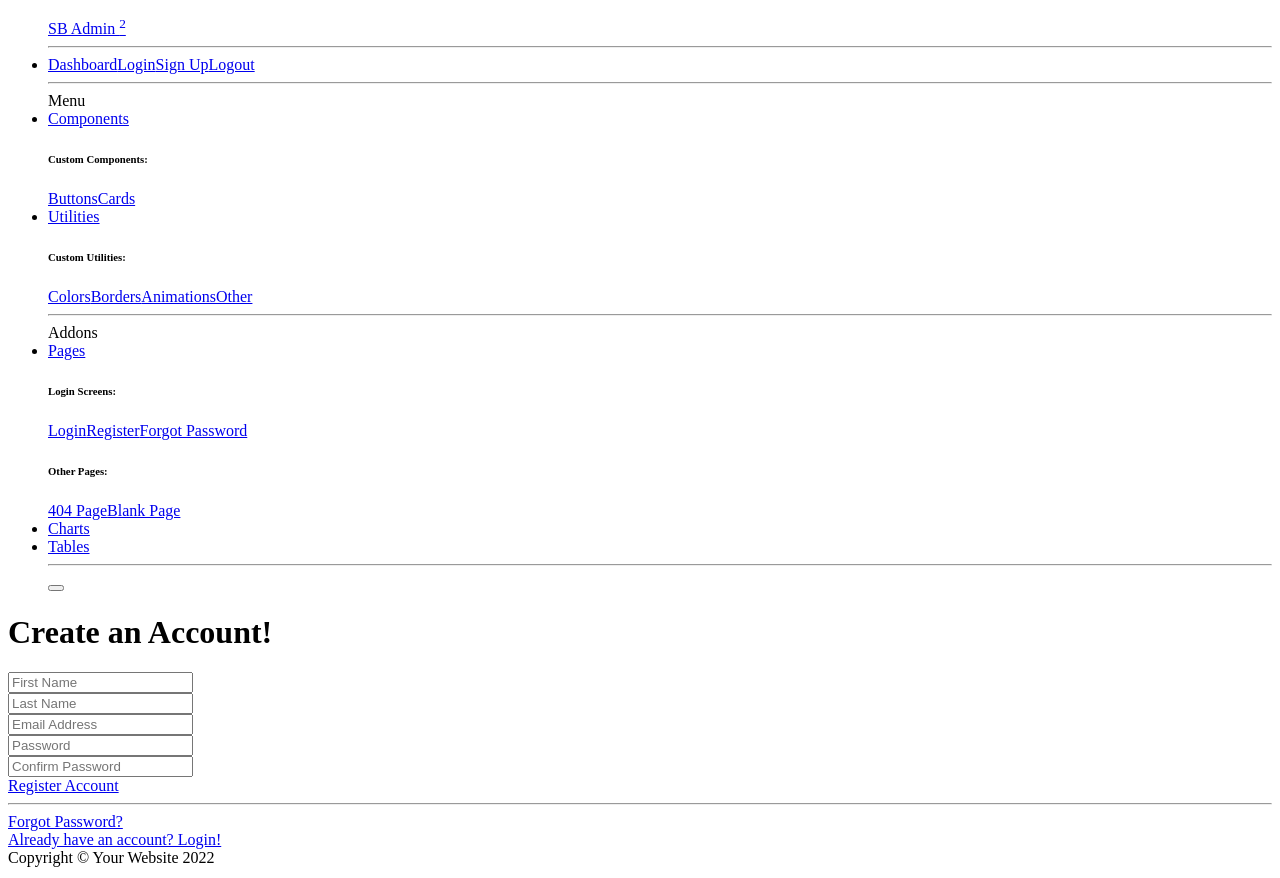
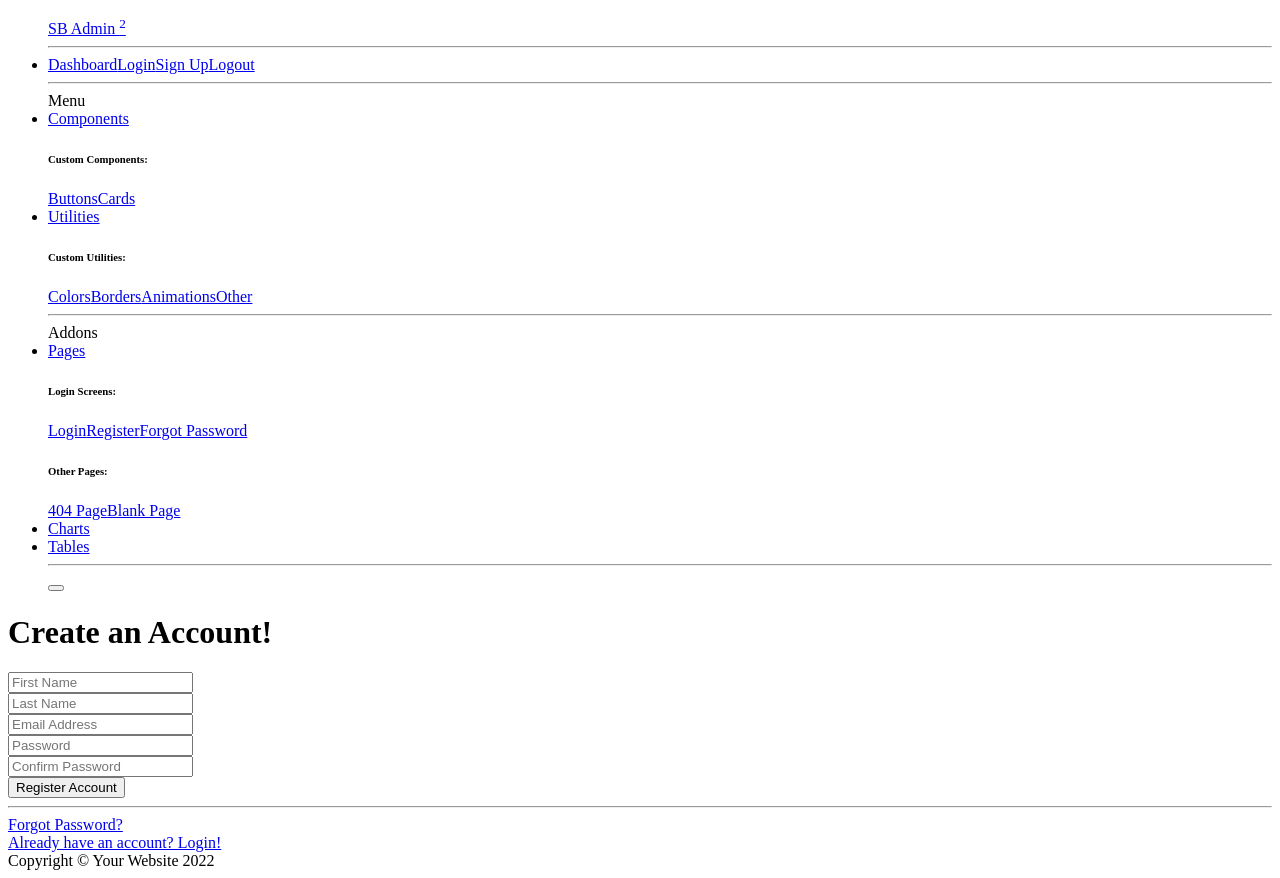
Before and after one commit to mattjkatz/capstone-frontend, a Vue app: page /signup in a window 1280 px wide. Built offline with nearby package versions, Linux system fonts and the light colour scheme; the HTML template or start-up script is replaced by a standard one.

Commit message:
signup works properly

```diff
--- a/src/views/SignupView.vue
+++ b/src/views/SignupView.vue
@@ -70,7 +70,7 @@ export default {
               <div class="text-center">
                 <h1 class="h4 text-gray-900 mb-4">Create an Account!</h1>
               </div>
-              <form class="user">
+              <form class="user" v-on:submit.prevent="submit()">
                 <div class="form-group row">
                   <div class="col-sm-6 mb-3 mb-sm-0">
                     <input
@@ -120,7 +120,8 @@ export default {
                     />
                   </div>
                 </div>
-                <a href="/" class="btn btn-primary btn-user btn-block">Register Account</a>
+                <!-- <a class="btn btn-primary btn-user btn-block" type="submit" value="Submit">Register Account</a> -->
+                <input class="btn btn-primary btn-user btn-block" href="/" type="submit" value="Register Account" />
               </form>
               <hr />
               <div class="text-center">
```
